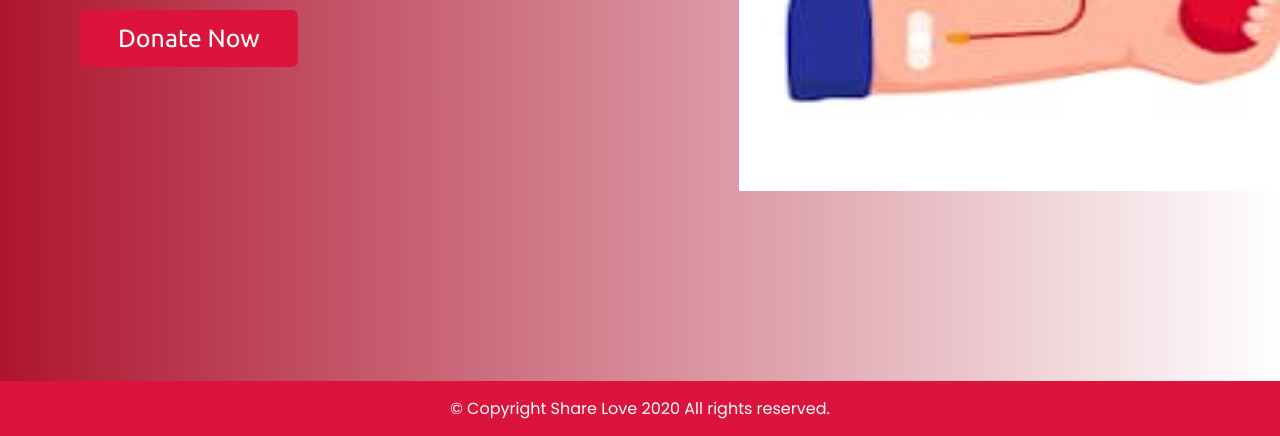
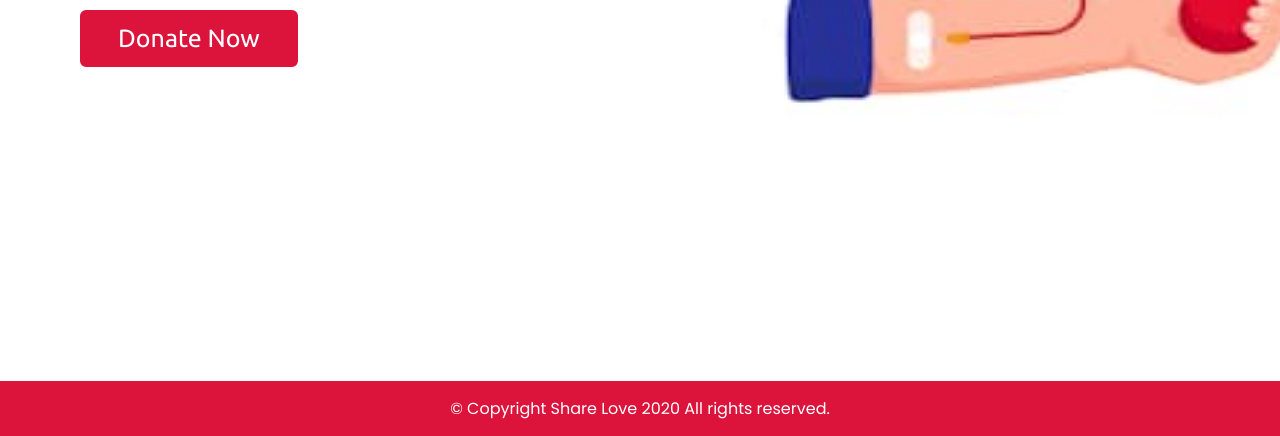
Before and after one commit to Maria-Daniella/B-Bank, a plain HTML site: page index.html in a window 1280 px wide. Shown: the part 419-855 px from the top of the page. Drawn offline with nearby package versions, Linux system fonts and the light colour scheme.

Commit message:
Update style.css

```diff
--- a/style.css
+++ b/style.css
@@ -165,7 +165,7 @@ section .title::after{
 /* home section styling */
 .home{
     display: flex;
-    background: linear-gradient(to left, #ffffff , #ad152f)  no-repeat center;
+    background-color: white;
     background-blend-mode: darken;
     height: 100vh;
     color: #fff;
```
